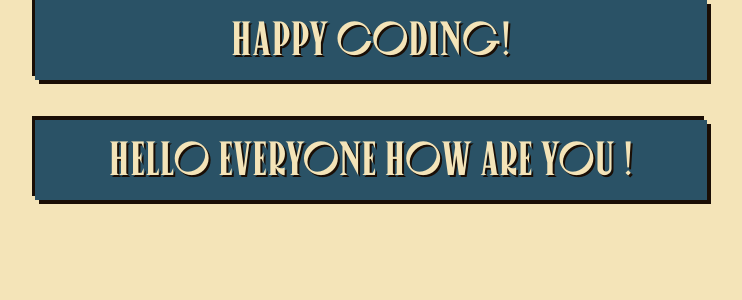
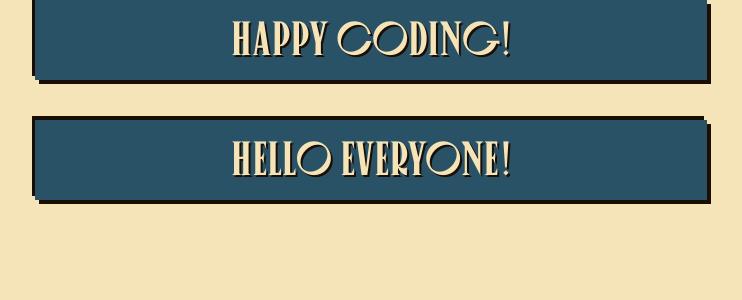
Before and after one commit to Webwiznitr/bug-free-sniffle, a Next.js app: page / in a window 1280 px wide. Shown: the top 300 px of the page, without its empty margins (269-1011 px from the left). Built offline with nearby package versions, Linux system fonts and the light colour scheme.

Commit message:
feat: initial change

```diff
--- a/src/app/page.tsx
+++ b/src/app/page.tsx
@@ -5,7 +5,7 @@ export default function Home() {
         happy coding!
       </div>
       <div className="font-canopee bg-secondary text-background text-shadow hack-shadow mx-auto my-10 w-2xl py-4 text-center text-5xl">
-        hello everyone how are you !
+        hello everyone!
       </div>
     </div>
   );
```
